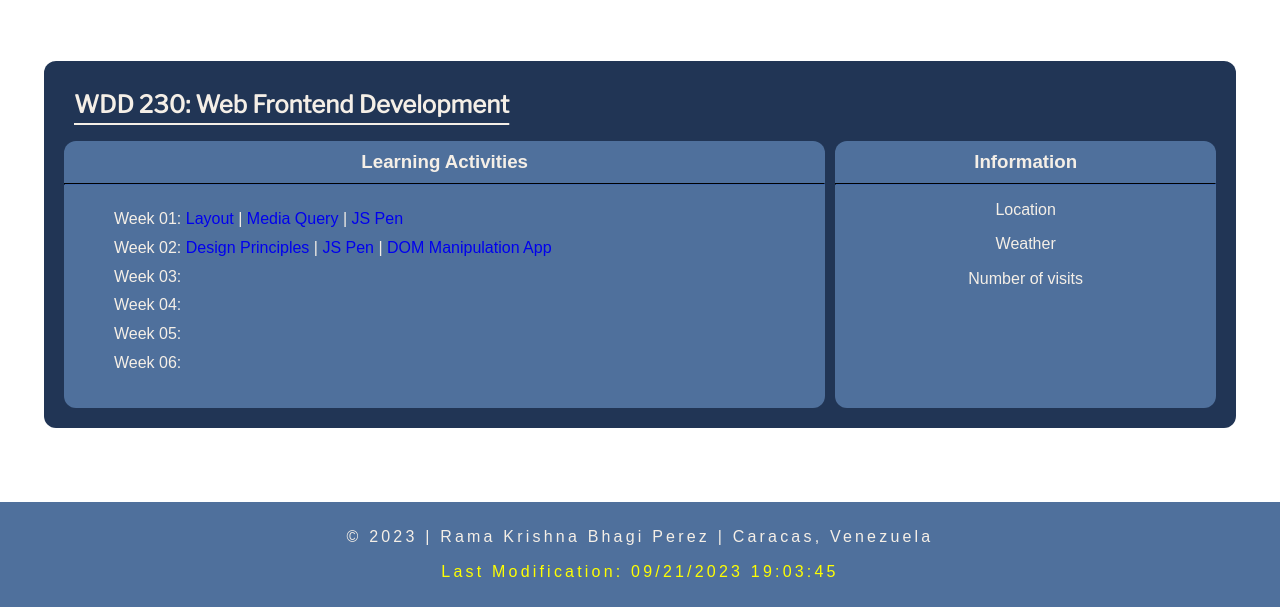
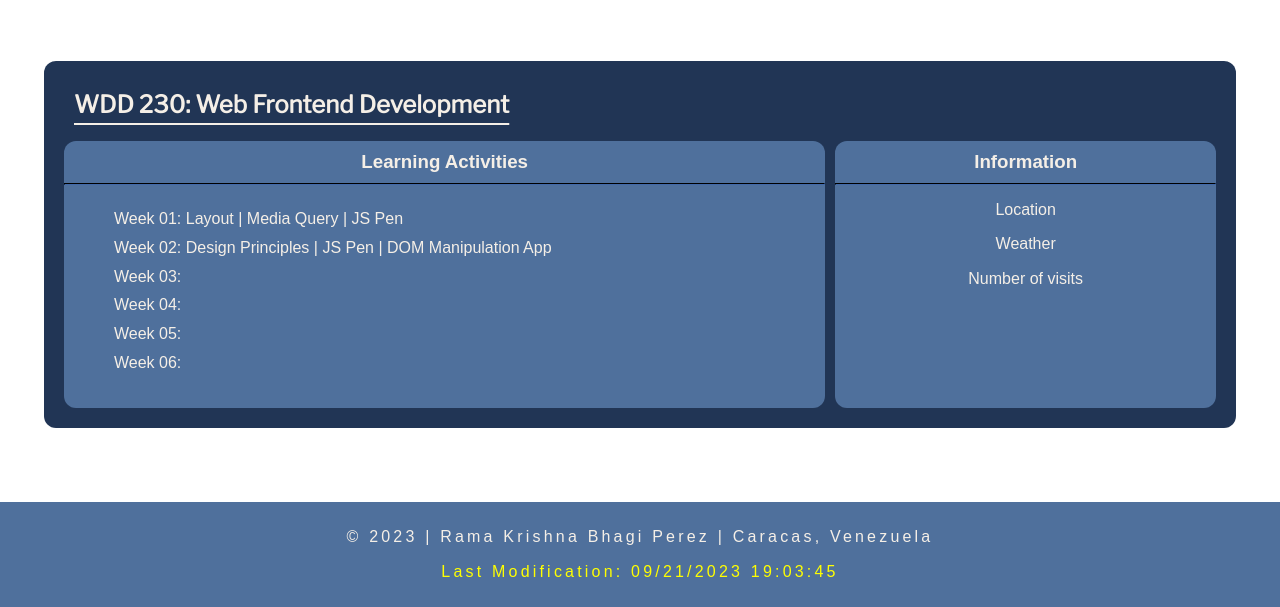
Before and after one commit to ramakrishnadas/wdd230, a plain HTML site: page index.html in a window 1280 px wide. Both pictures are taken after a click on the button 1198 px from the left and 25 px from the top of the page. Shown: the part 193-800 px from the top of the page. Drawn offline with nearby package versions, Linux system fonts and the light colour scheme; a web font is replaced by a local one.

Commit message:
changed link color in dark mode

```diff
--- a/styles/base.css
+++ b/styles/base.css
@@ -167,6 +167,10 @@ footer {
     color: #F5EFE7;
 }
 
+.dark-mode a {
+    color: #F5EFE7;
+}
+
 .dark-mode a:visited {
     color: #D8C4B6;
 }
```
